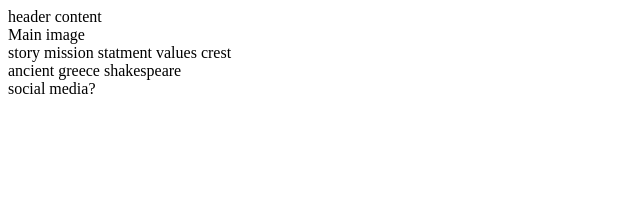
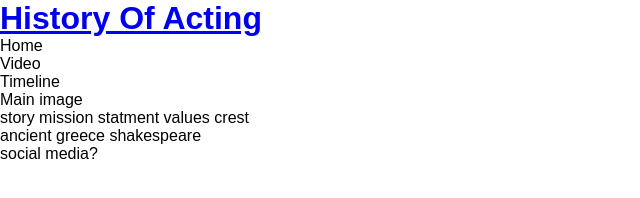
Before and after one commit to johnobri22/love2, a plain HTML site: page index.html in a window 1280 px wide. Shown: the whole page, without its empty margins (0-640 px from the left). Drawn offline with Linux system fonts and the light colour scheme; a web font is replaced by a local one.

Commit message:
Initial commit

```diff
--- a/assets/css/style.css
+++ b/assets/css/style.css
@@ -1,4 +1,20 @@
-@import url('https://fonts.googleapis.com/css?family=Merienda+One|Open+Sans&display=swap');
-body(
-    font-family: 'Open Sans', Arial, sans-serif;
-)
+@import url('https://fonts.googleapis.com/css?family=PT+Sans&family=Open+Sans:wght@300&display=swap');
+* {
+    margin: 0;
+    padding: 0;
+    border: none;
+}
+body{
+    font-family: playfair display, sans-serif;
+    font-weight: 300;
+    color: #000000;
+
+}
+
+/*heading and logo*/
+
+h1, h2 {
+   font-family: Open+Sans:wght@300, sans-serif;
+   text-transform: capitalize;
+
+}
--- a/index.html
+++ b/index.html
@@ -2,16 +2,32 @@
 <html lang="en">
 <head>
     <meta charset="UTF-8">
-    <meta http-equiv="X-UA-Compatible" content="IE=edge">
     <meta name="viewport" content="width=device-width, initial-scale=1.0">
-    <meta name="description" content="Love Acting site for actors">
+    <meta name="description" content="Acting History site for actors and theoreticians">
     <meta name="keywords" content="acting history">
 
     <link rel="stylesheet" href="assets/css/style.css">
-    <title>Love Acting</title>
+    <title>History of Acting</title>
 </head>
 <body>
-    <header>header content</header>
+    <header>
+        <a href="index.html">
+            <h1>History of Acting</h1>
+        </a>
+        <nav>
+            <ul>
+                <li>
+                    <a href:"index.html">Home</a>
+                </li>
+                <li>
+                    <a href:"index.html">Video</a>
+                </li>
+                <li>
+                    <a href:"index.html">Timeline</a>
+                </li>
+            </ul>
+        </nav>
+    </header>
     <section>
         Main image
     </section>
```
